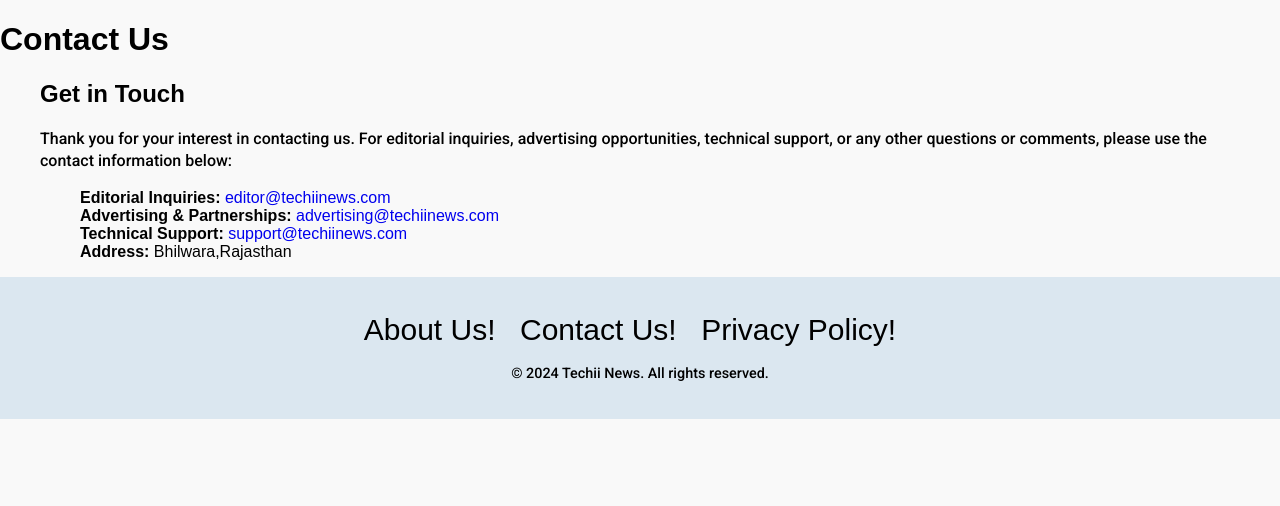
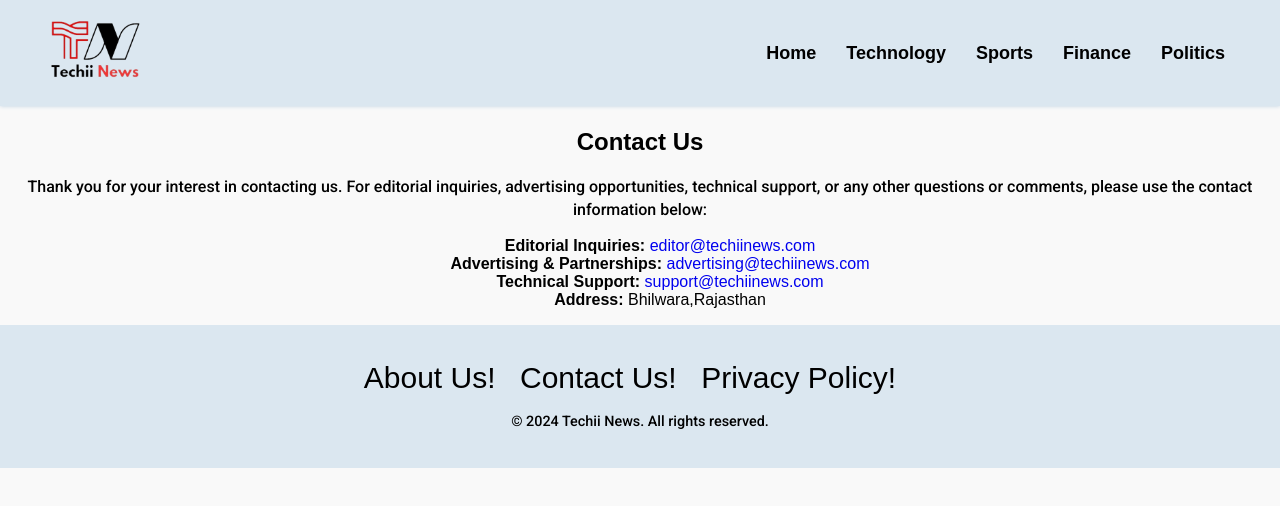
Before and after one commit to Montooyadav/yadav-web, a plain HTML site: page yadav Project/contact.html in a window 1280 px wide. Drawn offline with Linux system fonts and the light colour scheme; no server answers.

Commit message:
Add files via upload

```diff
--- a/yadav Project/contact.html
+++ b/yadav Project/contact.html
@@ -3,6 +3,7 @@
 
 <head>
     <meta charset="UTF-8">
+    <meta http-equiv="X-UA-Compatible" content="IE=edge">
     <meta name="viewport" content="width=device-width, initial-scale=1.0">
     <title>Contact Us - Techii News</title>
     <link rel="stylesheet" href="style.css">
@@ -10,13 +11,39 @@
 
 <body>
 
+    <nav>
+        <div class="container nav-container">
+            <a href="#" onclick="reload()" class="logo">
+                <img src="image/comoany logo.png" alt="Company Logo">
+            </a>
+
+            <div class="hamburger" onclick="toggleMenu()">
+                <div class="line"></div>
+                <div class="line"></div>
+                <div class="line"></div>
+            </div>
+            <div class="nav-links">
+                <ul>
+                    <li id="Home" onclick="onNavItemClick('Home')" class="hover-link nav-item">Home</li>
+                    <li id="Technology" onclick="onNavItemClick('Technology')" class="hover-link nav-item">Technology</li>
+                    <li id="Sports" onclick="onNavItemClick('Sports')"class="hover-link nav-item">Sports</li>
+                    <li id="Finance" onclick="onNavItemClick('Finance')" class="hover-link nav-item">Finance</li>
+                    <li id="Politics" onclick="onNavItemClick('Politics')" class="hover-link nav-item">Politics</li>
+
+                </ul>
+            </div>
+        </div>
+    </nav>
+
     <header>
-        <h1>Contact Us</h1>
+        <h1><center>Contact Us</center></h1>
     </header>
 
-    <main class="container">
+    <main class="container1">
         <section>
-            <h2>Get in Touch</h2>
+            <header>
+                <h1><center>Contact Us</center></h1>
+            </header>
             <p>Thank you for your interest in contacting us. For editorial inquiries, advertising opportunities,
                 technical support, or any other questions or comments, please use the contact information below:</p>
             <ul>
@@ -46,6 +73,15 @@
         </div>
     </footer>
 
+    <script>
+        function toggleMenu() {
+            var navLinks = document.querySelector('.nav-links');
+            navLinks.classList.toggle('active');
+        }
+    </script>
+
+    <script src="script.js"></script>
+
 </body>
 
 </html>
--- a/yadav Project/style.css
+++ b/yadav Project/style.css
@@ -204,9 +204,11 @@ nav {
 }
 
 /* Example of CSS for footer alignment and links */
-.container {
+.container1 {
     width: 100%;
     margin: 0 auto;
+    text-align: center;
+    margin-top: 70px;
 }
 
 footer {
```
Also changed, not shown: yadav Project/about.html (+37 -2 lines), yadav Project/index.html (+1 -0 lines), yadav Project/privacy.html (+1 -1 lines).
